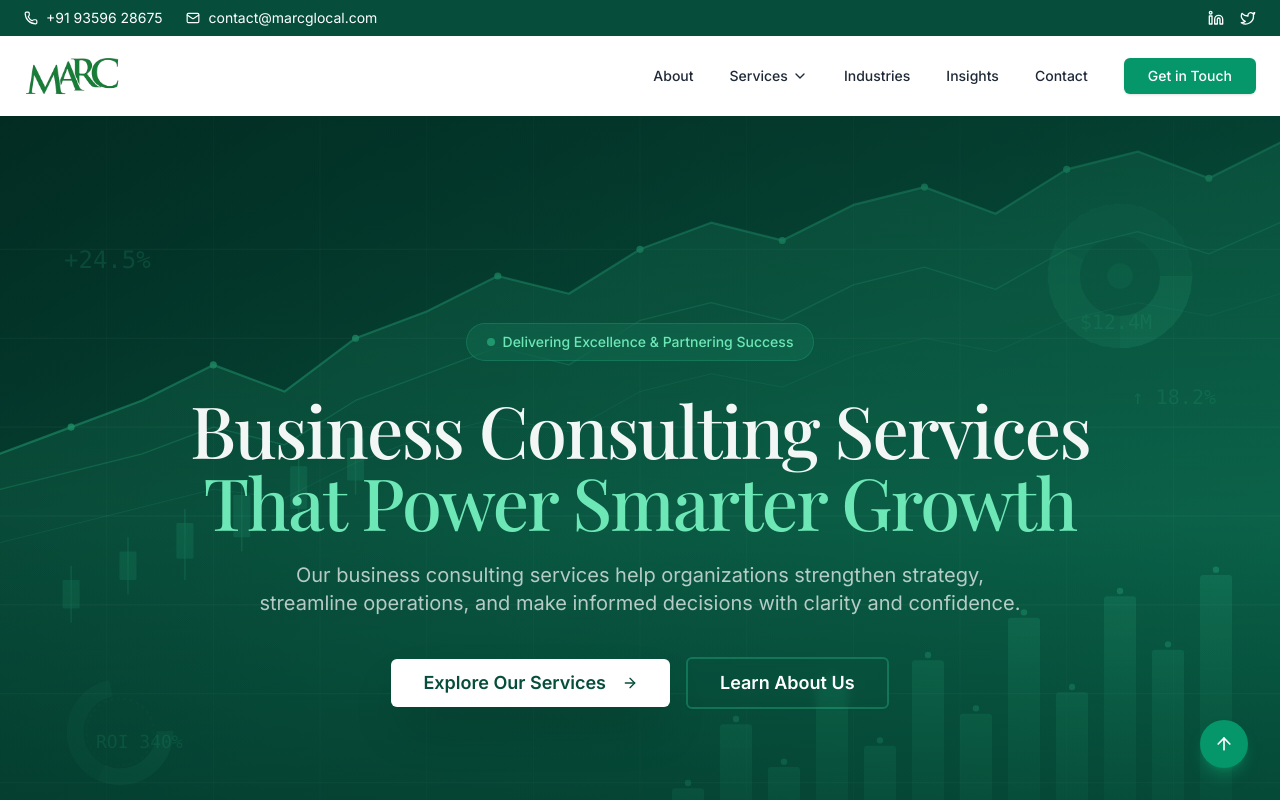
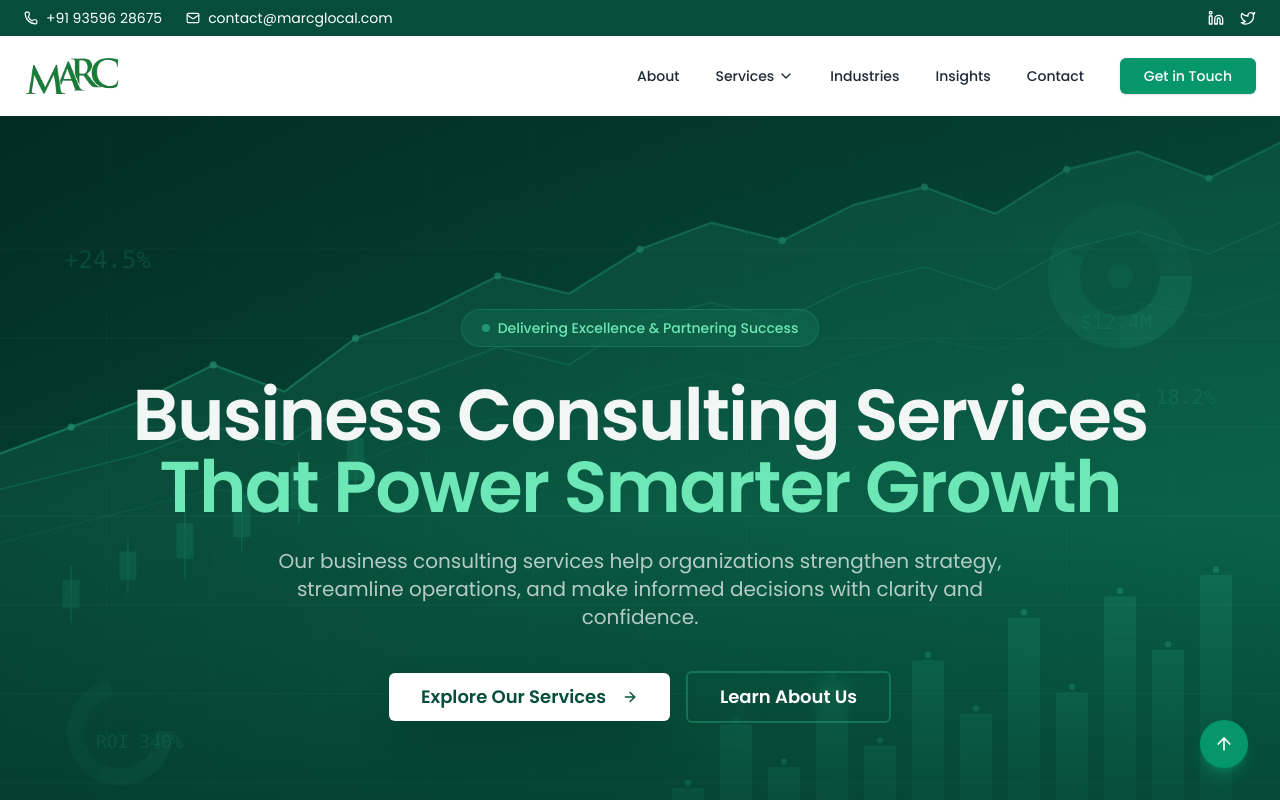
Before and after one commit to mr-deepak-agarwal/marcfinal, a Next.js app: page / in a window 1280 px wide. Shown: the top 800 px of the page. Built offline with nearby package versions, Linux system fonts and the light colour scheme.

Commit message:
auto-commit for 35580f0b-fb53-4e70-8082-7d7d5837d16b

```diff
--- a/app/globals.css
+++ b/app/globals.css
@@ -1,40 +1,74 @@
-@import url('https://fonts.googleapis.com/css2?family=Inter:wght@300;400;500;600;700;800;900&family=Playfair+Display:wght@400;500;600;700&display=swap');
+@import url('https://fonts.googleapis.com/css2?family=Poppins:wght@300;400;500;600;700;800&display=swap');
 
 @tailwind base;
 @tailwind components;
 @tailwind utilities;
 
-@layer base {
+/* ========================================= */
+/* MARC BRAND COLOR VARIABLES               */
+/* ========================================= */
 :root {
+  /* Primary Colors */
+  --marc-bright-green: #5FBB46;
+  --marc-turquoise: #5D9F94;
+
+  /* Secondary Colors */
+  --marc-light-green: #C2DDB4;
+  --marc-deep-turquoise: #1D342F;
+
+  /* Neutral Colors */
+  --marc-warm-neutral: #F7FFF5;
+  --marc-cool-neutral: #F0F8F6;
+  --marc-white: #FFFFFF;
+  --marc-dark-grey: #212427;
+
+  /* Accent Colors */
+  --marc-saffron: #FF9933;
+  --marc-amber: #F59E0B;
+
+  /* Infographic Greens */
+  --marc-green-1: #8CC978;
+  --marc-green-2: #E0EFD6;
+  --marc-green-3: #4E9141;
+  --marc-green-4: #1C2C17;
+
+  /* Infographic Turquoise */
+  --marc-turquoise-1: #287565;
+  --marc-turquoise-2: #B4DAD3;
+  --marc-turquoise-3: #47635D;
+  --marc-turquoise-4: #49736B;
+
+  /* Shadcn Variables */
   --background: 0 0% 100%;
-    --foreground: 0 0% 3.9%;
+  --foreground: 220 9% 12%;
   --card: 0 0% 100%;
-    --card-foreground: 0 0% 3.9%;
+  --card-foreground: 220 9% 12%;
   --popover: 0 0% 100%;
-    --popover-foreground: 0 0% 3.9%;
-    --primary: 160 84% 39%;
-    --primary-foreground: 0 0% 98%;
-    --secondary: 0 0% 96.1%;
-    --secondary-foreground: 0 0% 9%;
-    --muted: 0 0% 96.1%;
-    --muted-foreground: 0 0% 45.1%;
-    --accent: 160 84% 39%;
-    --accent-foreground: 0 0% 98%;
-    --destructive: 0 84.2% 60.2%;
-    --destructive-foreground: 0 0% 98%;
-    --border: 0 0% 89.8%;
-    --input: 0 0% 89.8%;
-    --ring: 160 84% 39%;
+  --popover-foreground: 220 9% 12%;
+  --primary: 107 47% 50%;
+  --primary-foreground: 0 0% 100%;
+  --secondary: 160 26% 48%;
+  --secondary-foreground: 0 0% 100%;
+  --muted: 120 20% 95%;
+  --muted-foreground: 220 9% 46%;
+  --accent: 107 47% 50%;
+  --accent-foreground: 0 0% 100%;
+  --destructive: 0 84% 60%;
+  --destructive-foreground: 0 0% 100%;
+  --border: 120 10% 90%;
+  --input: 120 10% 90%;
+  --ring: 107 47% 50%;
   --radius: 0.5rem;
 }
 
+@layer base {
   * {
     @apply border-border;
   }
 
   body {
     @apply bg-background text-foreground;
-    font-family: 'Inter', -apple-system, BlinkMacSystemFont, 'Segoe UI', 'Roboto', sans-serif;
+    font-family: 'Poppins', -apple-system, BlinkMacSystemFont, 'Segoe UI', sans-serif;
     -webkit-font-smoothing: antialiased;
     -moz-osx-font-smoothing: grayscale;
   }
@@ -42,10 +76,83 @@
   html {
     scroll-behavior: smooth;
   }
+
+  h1, h2, h3, h4, h5, h6 {
+    font-family: 'Poppins', sans-serif;
+  }
 }
 
+/* ========================================= */
+/* TYPOGRAPHY - POPPINS                      */
+/* ========================================= */
+.font-heading {
+  font-family: 'Poppins', sans-serif;
+  font-weight: 700;
+}
+
+.font-subheading {
+  font-family: 'Poppins', sans-serif;
+  font-weight: 600;
+}
+
+.font-body {
+  font-family: 'Poppins', sans-serif;
+  font-weight: 400;
+}
+
+/* Keep serif for special accents */
 .font-serif {
-  font-family: 'Playfair Display', Georgia, serif;
+  font-family: 'Poppins', sans-serif;
+  font-weight: 600;
+}
+
+/* ========================================= */
+/* MARC BRAND UTILITIES                      */
+/* ========================================= */
+.bg-marc-bright-green { background-color: var(--marc-bright-green); }
+.bg-marc-turquoise { background-color: var(--marc-turquoise); }
+.bg-marc-light-green { background-color: var(--marc-light-green); }
+.bg-marc-deep-turquoise { background-color: var(--marc-deep-turquoise); }
+.bg-marc-warm-neutral { background-color: var(--marc-warm-neutral); }
+.bg-marc-cool-neutral { background-color: var(--marc-cool-neutral); }
+.bg-marc-saffron { background-color: var(--marc-saffron); }
+
+.text-marc-bright-green { color: var(--marc-bright-green); }
+.text-marc-turquoise { color: var(--marc-turquoise); }
+.text-marc-deep-turquoise { color: var(--marc-deep-turquoise); }
+.text-marc-saffron { color: var(--marc-saffron); }
+
+.border-marc-bright-green { border-color: var(--marc-bright-green); }
+.border-marc-turquoise { border-color: var(--marc-turquoise); }
+.border-marc-saffron { border-color: var(--marc-saffron); }
+
+/* ========================================= */
+/* SECTION DIVIDER - INDIAN SAFFRON         */
+/* ========================================= */
+.section-divider {
+  width: 100%;
+  padding: 1rem 0;
+  background: linear-gradient(90deg, var(--marc-saffron), #FFB366);
+  display: flex;
+  align-items: center;
+  justify-content: center;
+}
+
+.section-divider-text {
+  font-family: 'Poppins', sans-serif;
+  font-weight: 700;
+  font-size: 1.125rem;
+  color: white;
+  text-transform: uppercase;
+  letter-spacing: 0.15em;
+  text-shadow: 0 1px 2px rgba(0,0,0,0.1);
+}
+
+/* Subtle version */
+.section-divider-subtle {
+  width: 100%;
+  height: 4px;
+  background: linear-gradient(90deg, transparent, var(--marc-saffron), transparent);
 }
 
 /* ========================================= */
@@ -85,26 +192,26 @@
 /* GLASSMORPHISM                             */
 /* ========================================= */
 .glass {
-  background: rgba(255, 255, 255, 0.05);
-  backdrop-filter: blur(10px);
-  -webkit-backdrop-filter: blur(10px);
+  background: rgba(255, 255, 255, 0.08);
+  backdrop-filter: blur(12px);
+  -webkit-backdrop-filter: blur(12px);
 }
 
 .glass-dark {
-  background: rgba(0, 0, 0, 0.3);
+  background: rgba(0, 0, 0, 0.25);
   backdrop-filter: blur(20px);
   -webkit-backdrop-filter: blur(20px);
 }
 
 /* ========================================= */
-/* GLOW EFFECTS                              */
+/* GLOW EFFECTS - MARC GREEN                 */
 /* ========================================= */
-.glow-emerald {
-  box-shadow: 0 0 60px rgba(16, 185, 129, 0.3);
+.glow-green {
+  box-shadow: 0 0 60px rgba(95, 187, 70, 0.3);
 }
 
 .glow-text {
-  text-shadow: 0 0 40px rgba(16, 185, 129, 0.5);
+  text-shadow: 0 0 40px rgba(95, 187, 70, 0.5);
 }
 
 /* ========================================= */
@@ -114,14 +221,12 @@
   background: radial-gradient(ellipse at center, var(--tw-gradient-from), var(--tw-gradient-to));
 }
 
-.bg-mesh {
-  background-color: #0a0a0a;
+.bg-mesh-marc {
+  background-color: var(--marc-warm-neutral);
   background-image:
-    radial-gradient(at 40% 20%, rgba(16, 185, 129, 0.15) 0px, transparent 50%),
-    radial-gradient(at 80% 0%, rgba(6, 78, 59, 0.2) 0px, transparent 50%),
-    radial-gradient(at 0% 50%, rgba(16, 185, 129, 0.1) 0px, transparent 50%),
-    radial-gradient(at 80% 50%, rgba(6, 78, 59, 0.15) 0px, transparent 50%),
-    radial-gradient(at 0% 100%, rgba(16, 185, 129, 0.1) 0px, transparent 50%);
+    radial-gradient(at 40% 20%, rgba(95, 187, 70, 0.1) 0px, transparent 50%),
+    radial-gradient(at 80% 0%, rgba(93, 159, 148, 0.1) 0px, transparent 50%),
+    radial-gradient(at 0% 50%, rgba(95, 187, 70, 0.08) 0px, transparent 50%);
 }
 
 /* ========================================= */
@@ -173,6 +278,17 @@
   100% { transform: translateX(100%); }
 }
 
+@keyframes geometric-float {
+  0%, 100% { transform: translateY(0) rotate(0deg); }
+  33% { transform: translateY(-15px) rotate(2deg); }
+  66% { transform: translateY(-8px) rotate(-1deg); }
+}
+
+@keyframes geometric-pulse {
+  0%, 100% { opacity: 0.6; transform: scale(1); }
+  50% { opacity: 0.9; transform: scale(1.05); }
+}
+
 .animate-float {
   animation: float 6s ease-in-out infinite;
 }
@@ -210,6 +326,14 @@
   animation: gradient-shift 8s ease infinite;
 }
 
+.animate-geometric-float {
+  animation: geometric-float 8s ease-in-out infinite;
+}
+
+.animate-geometric-pulse {
+  animation: geometric-pulse 4s ease-in-out infinite;
+}
+
 /* ========================================= */
 /* ANIMATION DELAYS                          */
 /* ========================================= */
@@ -218,26 +342,6 @@
 .delay-300 { animation-delay: 300ms; }
 .delay-400 { animation-delay: 400ms; }
 .delay-500 { animation-delay: 500ms; }
-
-/* ========================================= */
-/* TEAM CARD EFFECTS                         */
-/* ========================================= */
-.team-card-container {
-  perspective: 1000px;
-}
-
-.team-card {
-  transition: all 0.6s cubic-bezier(0.23, 1, 0.32, 1);
-  transform-style: preserve-3d;
-}
-
-.team-card.active {
-  position: fixed;
-  top: 50%;
-  left: 25%;
-  transform: translate(-50%, -50%) scale(1.5);
-  z-index: 100;
-}
 
 /* ========================================= */
 /* CLIENT MARQUEE                            */
@@ -276,8 +380,8 @@
 }
 
 .client-tile:hover {
-  border-color: #10b981;
-  box-shadow: 0 10px 30px rgba(16, 185, 129, 0.15);
+  border-color: var(--marc-bright-green);
+  box-shadow: 0 10px 30px rgba(95, 187, 70, 0.15);
   transform: translateY(-4px);
 }
 
@@ -313,71 +417,35 @@
 }
 
 /* ========================================= */
-/* TIMELINE CARD SHIMMER                     */
+/* HOVER STATES - BRAND CONSISTENT          */
 /* ========================================= */
-.timeline-card {
-  position: relative;
-  overflow: hidden;
+.hover-marc:hover {
+  color: var(--marc-bright-green);
+  transition: color 0.3s ease;
 }
 
-.timeline-card::after {
-  content: '';
-  position: absolute;
-  top: 0;
-  left: 0;
-  width: 100%;
-  height: 100%;
-  background: linear-gradient(90deg, transparent, rgba(255,255,255,0.1), transparent);
-  transform: translateX(-100%);
+.hover-bg-marc:hover {
+  background-color: var(--marc-light-green);
+  transition: background-color 0.3s ease;
 }
 
-.timeline-card:hover::after {
-  animation: shimmer 0.8s ease-out;
+.hover-border-marc:hover {
+  border-color: var(--marc-bright-green);
+  transition: border-color 0.3s ease;
 }
 
 /* ========================================= */
-/* LOCATION CARDS                            */
+/* BUTTONS - MARC STYLE                      */
 /* ========================================= */
-.location-card {
-  background: linear-gradient(135deg, rgba(255,255,255,0.1) 0%, rgba(255,255,255,0.05) 100%);
-  backdrop-filter: blur(10px);
-  border: 1px solid rgba(255,255,255,0.1);
+.btn-marc-primary {
+  position: relative;
+  overflow: hidden;
+  background-color: var(--marc-bright-green);
+  color: white;
   transition: all 0.4s cubic-bezier(0.16, 1, 0.3, 1);
 }
 
-.location-card:hover {
-  background: linear-gradient(135deg, rgba(255,255,255,0.15) 0%, rgba(255,255,255,0.08) 100%);
-  border-color: rgba(16, 185, 129, 0.5);
-  transform: translateY(-4px);
-}
-
-/* Location badge colors */
-.badge-hq {
-  background: linear-gradient(135deg, #10b981 0%, #059669 100%);
-}
-
-.badge-usa {
-  background: linear-gradient(135deg, #3b82f6 0%, #2563eb 100%);
-}
-
-.badge-partner {
-  background: linear-gradient(135deg, #8b5cf6 0%, #7c3aed 100%);
-}
-
-.badge-branch {
-  background: linear-gradient(135deg, #6b7280 0%, #4b5563 100%);
-}
-
-/* ========================================= */
-/* BUTTONS                                   */
-/* ========================================= */
-.btn-primary {
-  position: relative;
-  overflow: hidden;
-  transition: all 0.4s cubic-bezier(0.16, 1, 0.3, 1);
-}
-
-.btn-primary::before {
+.btn-marc-primary::before {
   content: '';
   position: absolute;
   top: 0;
@@ -388,13 +456,25 @@
   transition: left 0.5s ease;
 }
 
-.btn-primary:hover::before {
+.btn-marc-primary:hover::before {
   left: 100%;
 }
 
-.btn-primary:hover {
+.btn-marc-primary:hover {
   transform: translateY(-2px);
-  box-shadow: 0 15px 30px rgba(16, 185, 129, 0.3);
+  box-shadow: 0 15px 30px rgba(95, 187, 70, 0.3);
+  background-color: var(--marc-green-3);
+}
+
+.btn-marc-secondary {
+  background-color: var(--marc-turquoise);
+  color: white;
+  transition: all 0.3s ease;
+}
+
+.btn-marc-secondary:hover {
+  background-color: var(--marc-turquoise-1);
+  transform: translateY(-2px);
 }
 
 /* ========================================= */
@@ -470,6 +550,10 @@
   .client-logo-wrapper {
     height: 40px;
   }
+
+  .section-divider-text {
+    font-size: 0.875rem;
+  }
 }
 
 /* ========================================= */
```
Lines whose indentation alone changed are shown as unchanged.
